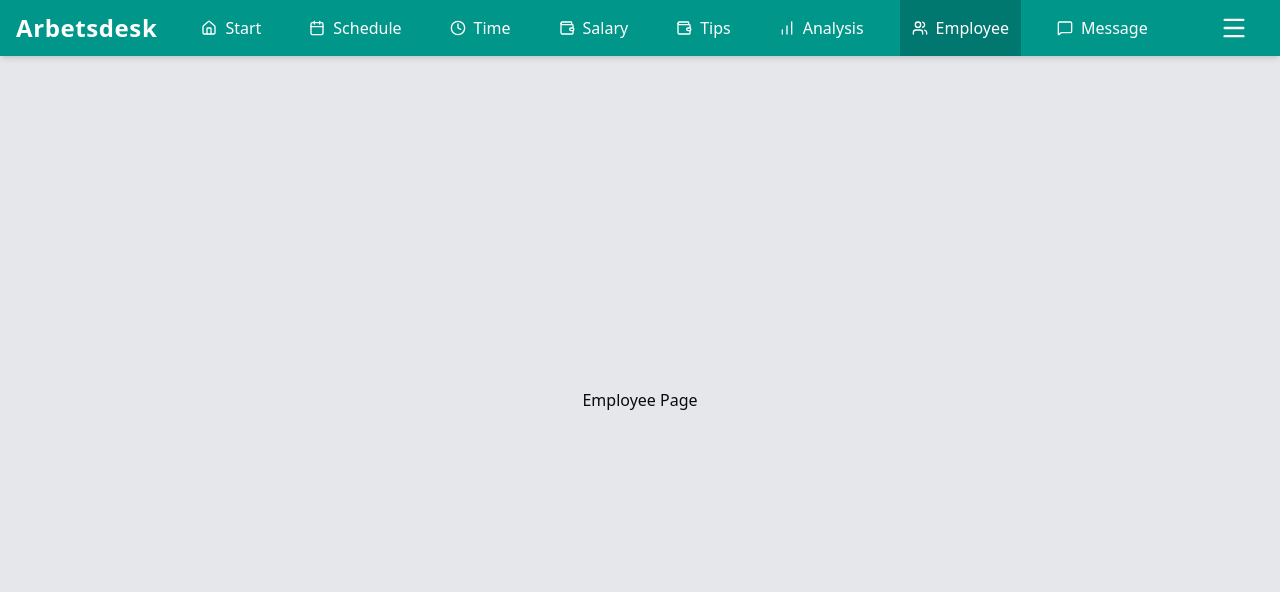
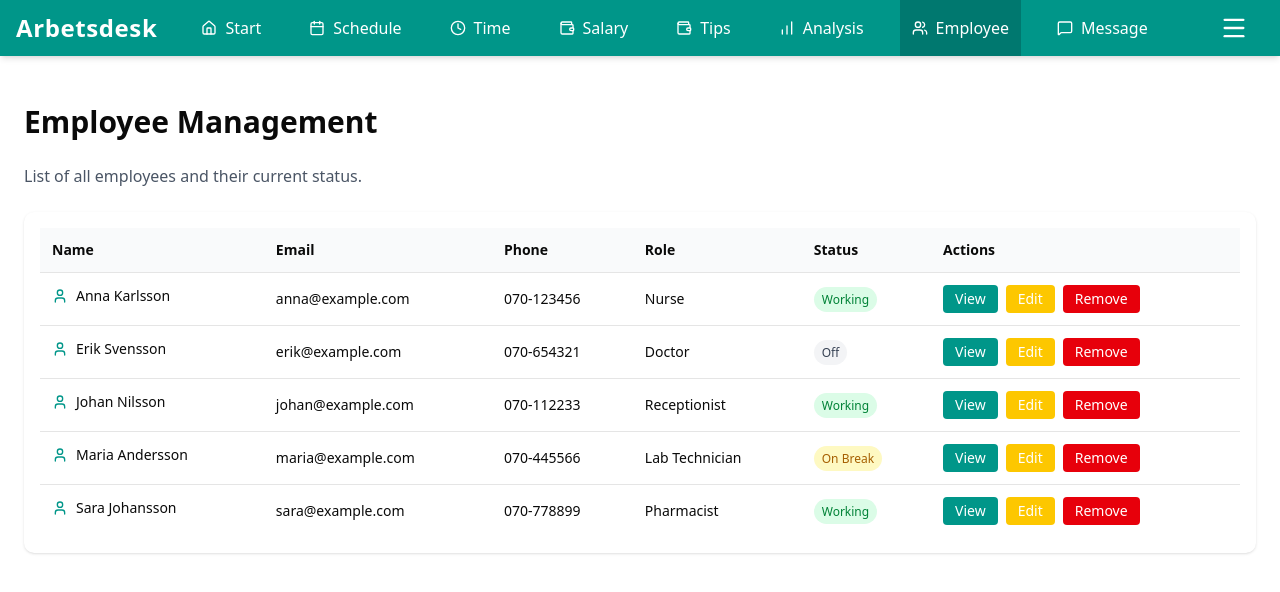
Before and after one commit to raselrzl/arbetsdesk, a Next.js app: page /company/employee in a window 1280 px wide. Shown: the top 592 px of the page. Built offline with nearby package versions, Linux system fonts and the light colour scheme; no server answers.

Commit message:
added login colour chang navbar color change

```diff
--- a/app/(company)/company/employee/page.tsx
+++ b/app/(company)/company/employee/page.tsx
@@ -1,7 +1,86 @@
-export default function EmployeePage(){
+"use client";
+
+import { useState, useEffect } from "react";
+import { User, Clock, MoreHorizontal } from "lucide-react";
+
+type Employee = {
+  id: string;
+  name: string;
+  email: string;
+  phone: string;
+  role: string;
+  status: "Working" | "Off" | "On Break";
+};
+
+export default function CompanyEmployeePage() {
+  const [employees, setEmployees] = useState<Employee[]>([]);
+
+  // Simulate fetching employees from DB
+  useEffect(() => {
+    const mockEmployees: Employee[] = [
+      { id: "1", name: "Anna Karlsson", email: "anna@example.com", phone: "070-123456", role: "Nurse", status: "Working" },
+      { id: "2", name: "Erik Svensson", email: "erik@example.com", phone: "070-654321", role: "Doctor", status: "Off" },
+      { id: "3", name: "Johan Nilsson", email: "johan@example.com", phone: "070-112233", role: "Receptionist", status: "Working" },
+      { id: "4", name: "Maria Andersson", email: "maria@example.com", phone: "070-445566", role: "Lab Technician", status: "On Break" },
+      { id: "5", name: "Sara Johansson", email: "sara@example.com", phone: "070-778899", role: "Pharmacist", status: "Working" },
+    ];
+    setEmployees(mockEmployees);
+  }, []);
+
+  const getStatusClass = (status: Employee["status"]) => {
+    switch (status) {
+      case "Working":
+        return "bg-green-100 text-green-700";
+      case "Off":
+        return "bg-gray-100 text-gray-700";
+      case "On Break":
+        return "bg-yellow-100 text-yellow-700";
+      default:
+        return "";
+    }
+  };
+
   return (
-    <div className="min-h-screen flex items-center justify-center bg-gray-200 px-4">
-      Employee Page
+    <div className="p-6 mt-20 max-w-7xl mx-auto space-y-6">
+      <h1 className="text-3xl font-bold">Employee Management</h1>
+      <p className="text-gray-600">List of all employees and their current status.</p>
+
+      <div className="bg-white rounded-lg shadow p-4 overflow-x-auto">
+        <table className="w-full text-sm border-collapse">
+          <thead className="bg-gray-50">
+            <tr>
+              <th className="p-3 text-left">Name</th>
+              <th className="p-3 text-left">Email</th>
+              <th className="p-3 text-left">Phone</th>
+              <th className="p-3 text-left">Role</th>
+              <th className="p-3 text-left">Status</th>
+              <th className="p-3 text-left">Actions</th>
+            </tr>
+          </thead>
+          <tbody>
+            {employees.map(emp => (
+              <tr key={emp.id} className="border-t hover:bg-gray-50">
+                <td className="p-3 flex items-center gap-2">
+                  <User className="w-4 h-4 text-teal-600" /> {emp.name}
+                </td>
+                <td className="p-3">{emp.email}</td>
+                <td className="p-3">{emp.phone}</td>
+                <td className="p-3">{emp.role}</td>
+                <td className="p-3">
+                  <span className={`px-2 py-1 rounded-full text-xs ${getStatusClass(emp.status)}`}>
+                    {emp.status}
+                  </span>
+                </td>
+                <td className="p-3 flex items-center gap-2">
+                  <button className="px-3 py-1 rounded bg-teal-600 text-white hover:bg-teal-700">View</button>
+                  <button className="px-3 py-1 rounded bg-yellow-400 text-white hover:bg-yellow-500">Edit</button>
+                  <button className="px-3 py-1 rounded bg-red-600 text-white hover:bg-red-700">Remove</button>
+                </td>
+              </tr>
+            ))}
+          </tbody>
+        </table>
+      </div>
     </div>
   );
 }
```
